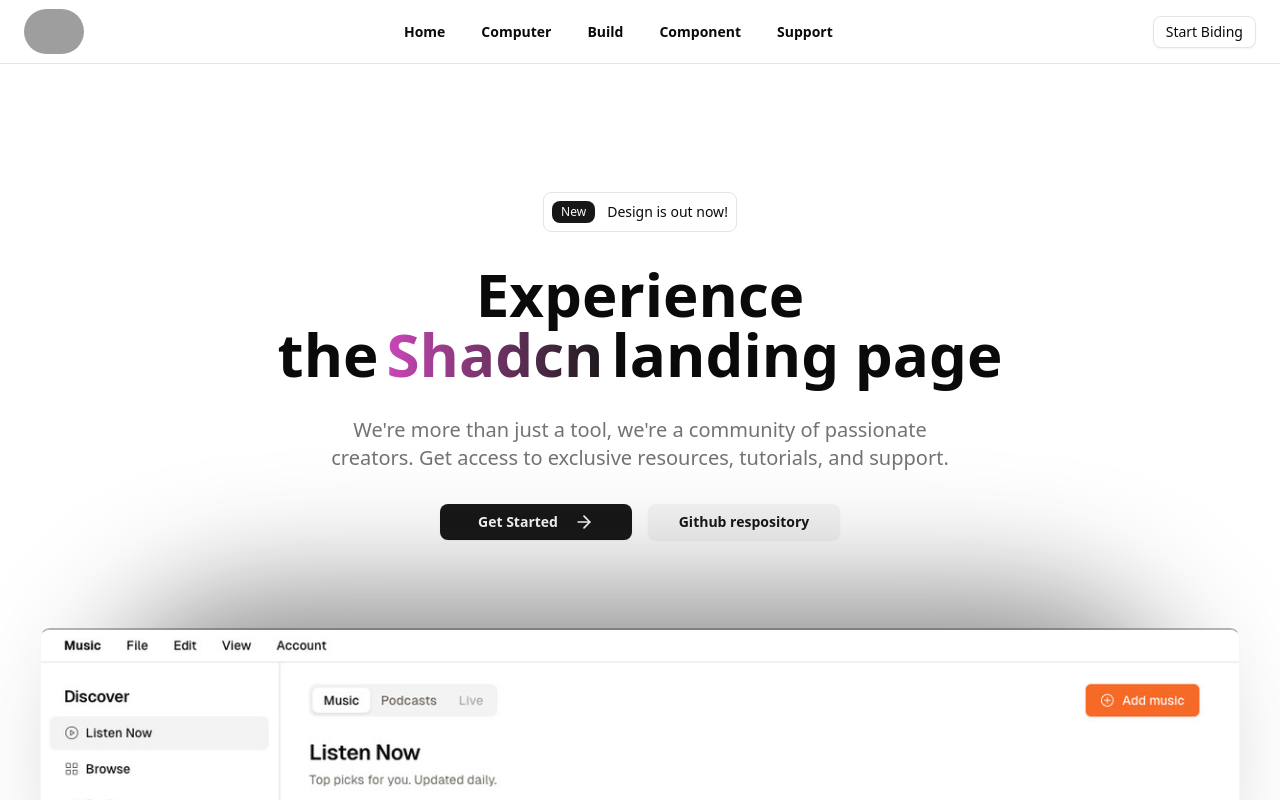
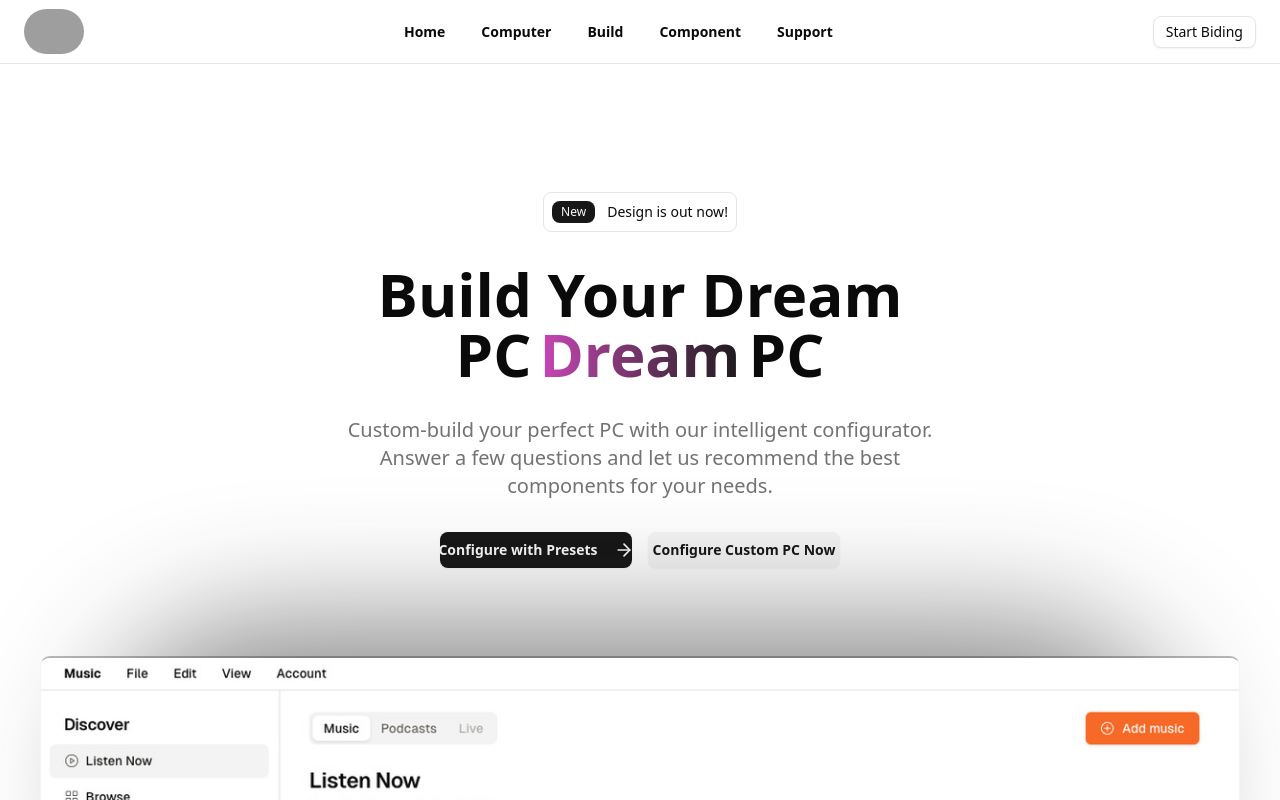
Before and after one commit to alphasspase/custom-pc-builder, a Next.js app: page / in a window 1280 px wide. Shown: the top 800 px of the page. Built offline with nearby package versions, Linux system fonts and the light colour scheme; grey boxes are pictures that could not be loaded.

Commit message:
text updated

```diff
--- a/src/app/(Home)/_components/hero.tsx
+++ b/src/app/(Home)/_components/hero.tsx
@@ -21,22 +21,23 @@ export const HeroSection = () => {
 
           <div className="max-w-screen-md mx-auto text-center text-4xl md:text-6xl font-bold">
             <h1>
-              Experience the
+              Build Your Dream PC
               <span className="text-transparent px-2 bg-gradient-to-r from-[#D247BF] to-primary bg-clip-text">
-                Shadcn
+                Dream
               </span>
-              landing page
+              PC
             </h1>
           </div>
 
           <p className="max-w-screen-sm mx-auto text-xl text-muted-foreground">
-            {`We're more than just a tool, we're a community of passionate
-            creators. Get access to exclusive resources, tutorials, and support.`}
+            {`Custom-build your perfect PC with our intelligent configurator.
+Answer a few questions and let us recommend the best components
+for your needs.`}
           </p>
 
           <div className="space-y-4 md:space-y-0 md:space-x-4">
             <Button className="w-5/6 md:w-1/4 font-bold group/arrow">
-              Get Started
+              Configure with Presets
               <ArrowRight className="size-5 ml-2 group-hover/arrow:translate-x-1 transition-transform" />
             </Button>
 
@@ -49,7 +50,7 @@ export const HeroSection = () => {
                 href="https://github.com/nobruf/shadcn-landing-page.git"
                 target="_blank"
               >
-                Github respository
+                Configure Custom PC Now
               </Link>
             </Button>
           </div>
```
